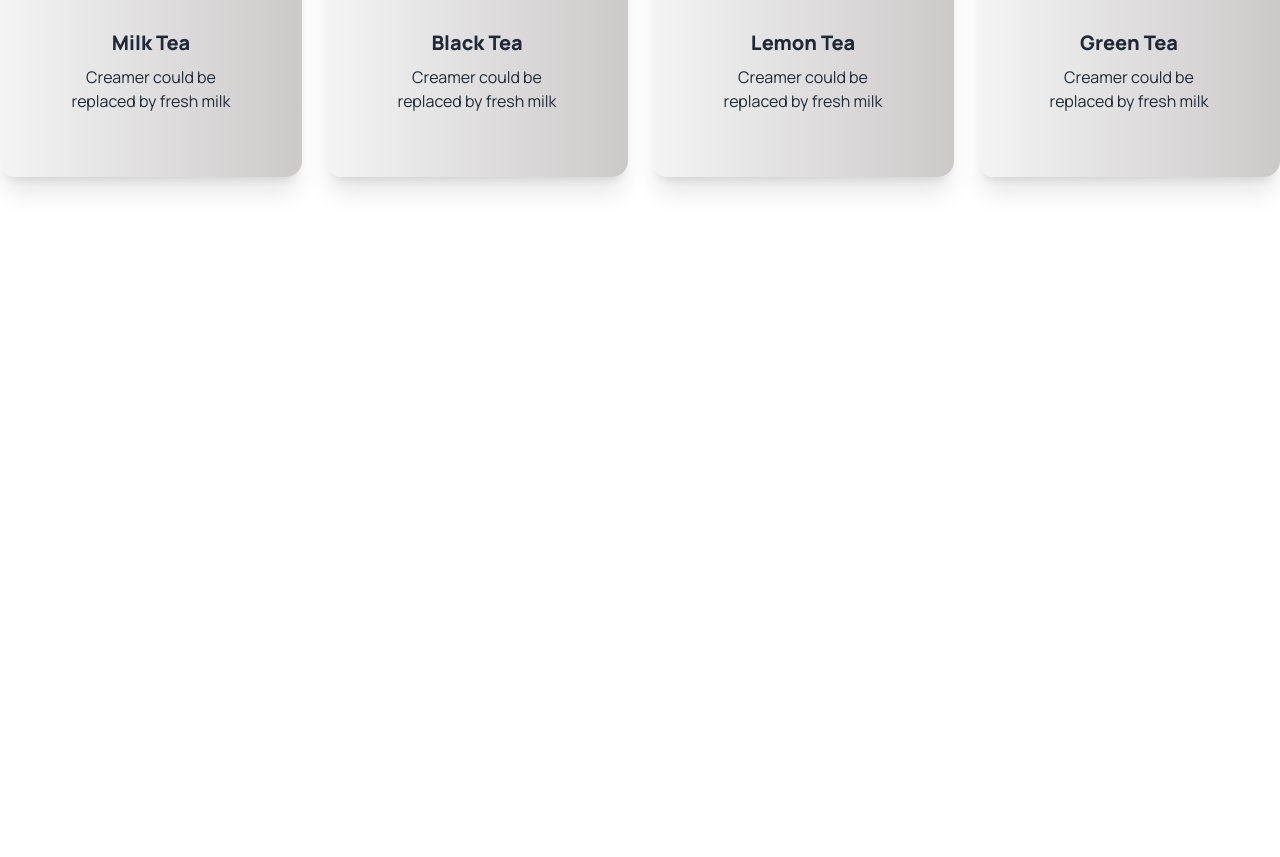
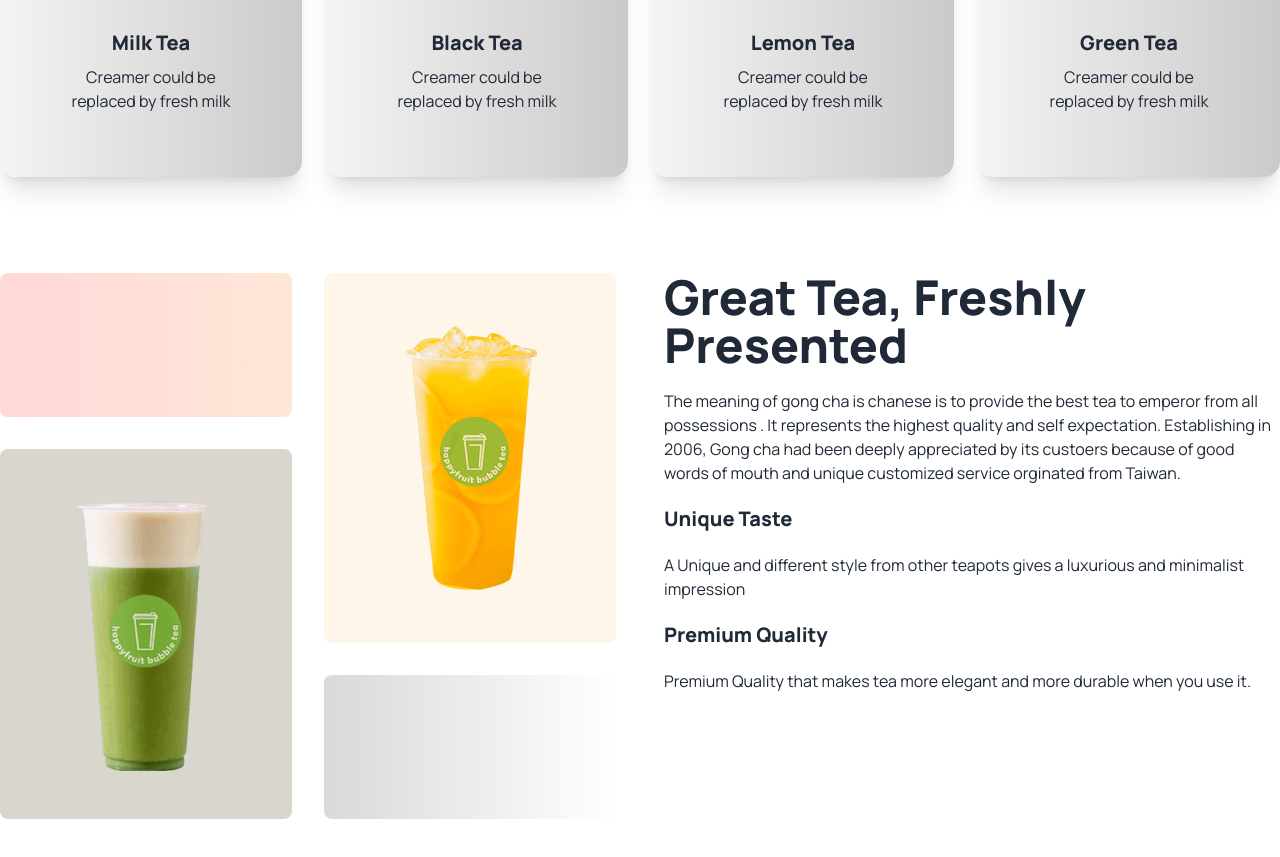
Before and after one commit to AhmadShakilHub/tea-house-project, a plain HTML site: page index.html in a window 1280 px wide. Shown: the part 908-1765 px from the top of the page. Before the commit the page ends 1181 px from the top, so only its background shows below. Drawn offline with nearby package versions, Linux system fonts and the light colour scheme.

Commit message:
great tea section added

```diff
--- a/index.html
+++ b/index.html
@@ -57,7 +57,7 @@
             </div>
           </div>
     </header>
-    <main class="container">
+    <main class="container mx-auto">
       <!-- Feature section  -->
       <section class="text-center my-24">
         <h3 class="text-5xl font-extrabold mb-5">Our Featured Products</h3>
@@ -106,7 +106,35 @@
           </div>
         </div>
       </section>
-
+      <!-- great tea and fresh tea section  -->
+      <section class="my-24 flex gap-12 flex-col md:flex-row">
+        <div class="grid gap-8 grid-cols-1 md:grid-cols-2 flex-1">
+        <div class="rounded-lg h-36 bg-gradient-to-r from-[#ff000027] to-[#ff883834]"></div>
+          <div class="row-span-2 rounded-lg py-12 px-8 flex justify-center items-center bg-[#E6A62319]">
+            <img src="images/fresh-1.png" alt="">
+          </div>
+          <div class="row-span-2 rounded-lg py-12 px-8 flex justify-center items-center bg-[#574A2639]">
+            <img src="images/fresh-2.png" alt="">
+          </div>
+          <div class="rounded-lg h-36 bg-gradient-to-r from-[#D9D9D9] to-[#FFFFFF00]"></div>
+        </div>
+        <div class="space-y-5 flex-1">
+          <h3 class="text-5xl font-extrabold">
+            Great Tea, Freshly <br>
+             Presented</h3>
+              <p>
+                The meaning of gong cha is chanese is to provide the best tea to emperor from all possessions . It represents the highest quality and self expectation. Establishing in 2006, Gong cha had been deeply appreciated by its custoers  because of good words of mouth and unique customized service orginated from Taiwan.
+              </p>
+              <h4 class="text-xl font-extrabold">Unique Taste</h4>
+              <p>
+                A Unique and different style from other teapots gives a luxurious and minimalist impression
+              </p>
+              <h4 class="text-xl font-extrabold">Premium Quality</h4>
+              <p>
+                Premium Quality that makes tea more elegant and more durable when you use it.
+              </p>
+        </div>
+      </section>
     </main>
     <footer>
 
```
